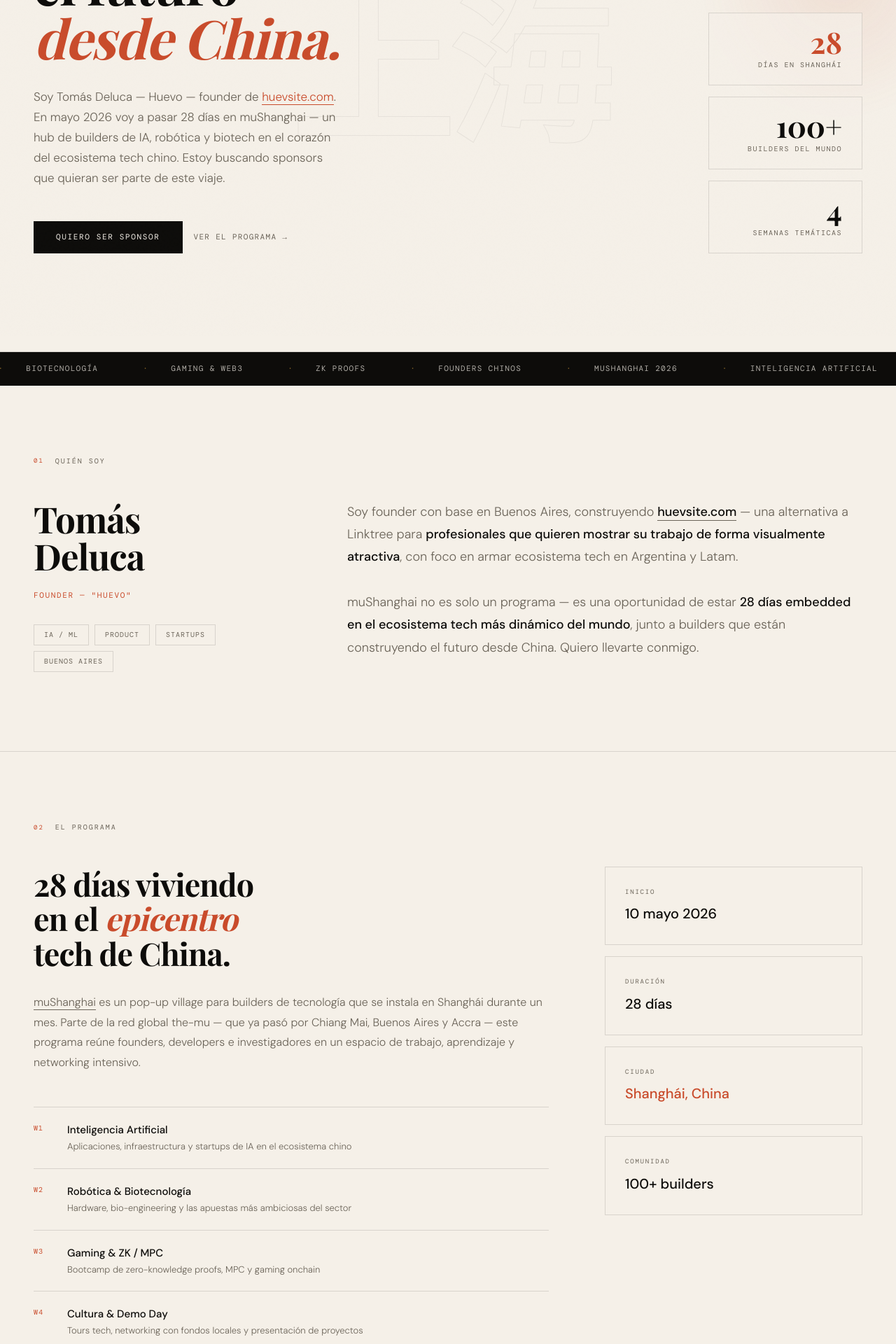
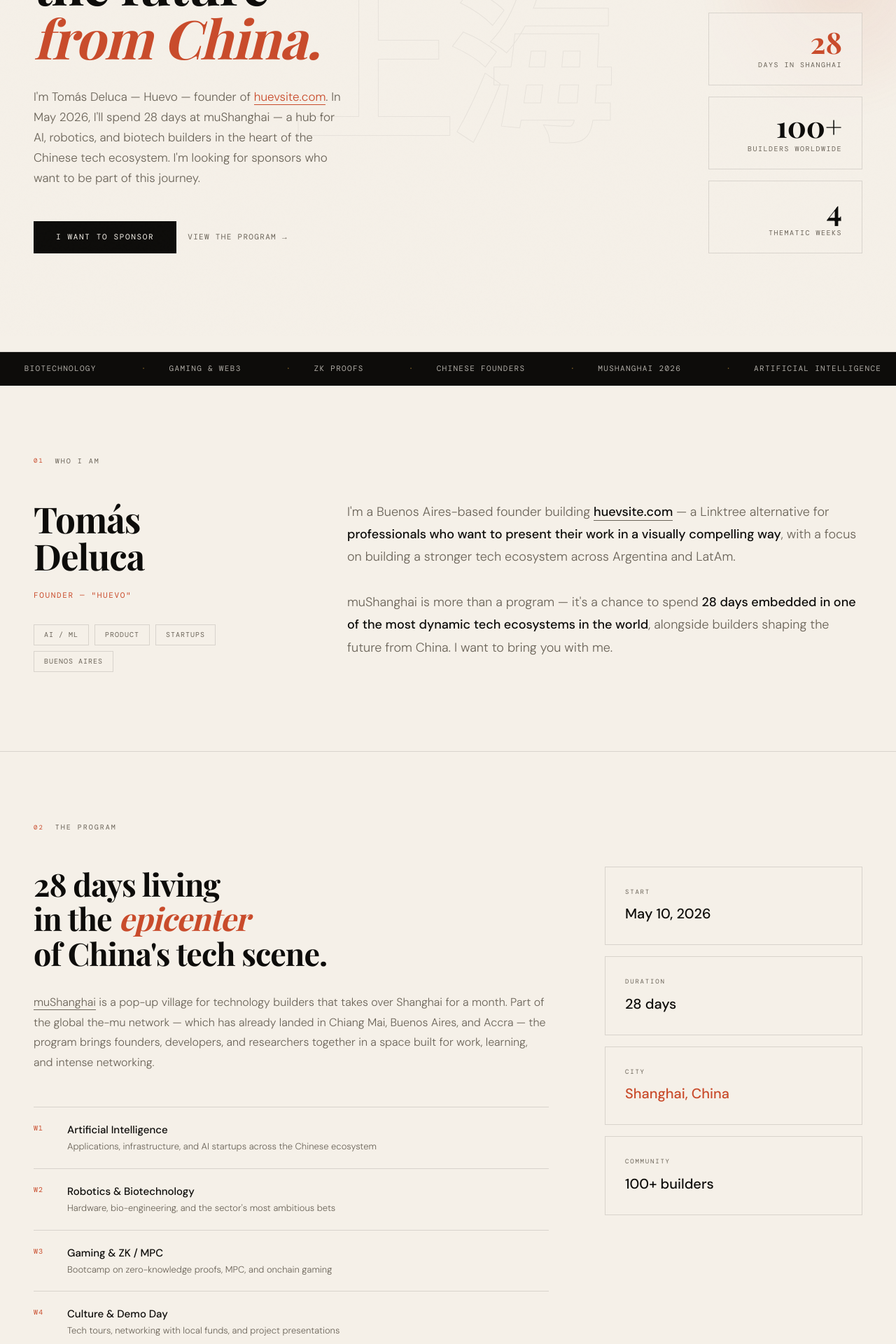
Before and after one commit to tomasdeluca1/mushangai, a Next.js app: page / in a window 1280 px wide. Shown: the part 320-2240 px from the top of the page at 70% size. Built offline with nearby package versions, Linux system fonts and the light colour scheme; a web font is replaced by a local one.

Commit message:
Translate landing page to English

```diff
--- a/app/layout.jsx
+++ b/app/layout.jsx
@@ -3,12 +3,12 @@
 export const metadata = {
   title: "Tomás Deluca @ muShanghai 2026",
   description:
-    "Landing de sponsorship para acompañar el viaje de Tomás Deluca a muShanghai 2026.",
+    "Sponsorship landing page for Tomás Deluca's muShanghai 2026 journey.",
 };
 
 export default function RootLayout({ children }) {
   return (
-    <html lang="es">
+    <html lang="en">
       <body>{children}</body>
     </html>
   );
--- a/app/page.jsx
+++ b/app/page.jsx
@@ -1,120 +1,120 @@
 import { ContactForm } from "../components/contact-form";
 
 const tickerItems = [
-  "Inteligencia Artificial",
-  "Robótica",
-  "Biotecnología",
+  "Artificial Intelligence",
+  "Robotics",
+  "Biotechnology",
   "Gaming & Web3",
   "ZK Proofs",
-  "Founders chinos",
+  "Chinese founders",
   "muShanghai 2026",
 ];
 
 const weeks = [
   {
     number: "W1",
-    title: "Inteligencia Artificial",
+    title: "Artificial Intelligence",
     description:
-      "Aplicaciones, infraestructura y startups de IA en el ecosistema chino",
+      "Applications, infrastructure, and AI startups across the Chinese ecosystem",
   },
   {
     number: "W2",
-    title: "Robótica & Biotecnología",
+    title: "Robotics & Biotechnology",
     description:
-      "Hardware, bio-engineering y las apuestas más ambiciosas del sector",
+      "Hardware, bio-engineering, and the sector's most ambitious bets",
   },
   {
     number: "W3",
     title: "Gaming & ZK / MPC",
     description:
-      "Bootcamp de zero-knowledge proofs, MPC y gaming onchain",
+      "Bootcamp on zero-knowledge proofs, MPC, and onchain gaming",
   },
   {
     number: "W4",
-    title: "Cultura & Demo Day",
+    title: "Culture & Demo Day",
     description:
-      "Tours tech, networking con fondos locales y presentación de proyectos",
+      "Tech tours, networking with local funds, and project presentations",
   },
 ];
 
 const deliverables = [
   {
     icon: "01",
-    title: "Reporte mensual",
+    title: "Monthly report",
     description:
-      "Análisis del ecosistema tech chino: startups, tendencias y oportunidades en IA, robótica y biotech. Sin intermediarios.",
+      "A direct analysis of the Chinese tech ecosystem: startups, trends, and opportunities in AI, robotics, and biotech.",
   },
   {
     icon: "02",
-    title: "Conexiones directas",
+    title: "Direct connections",
     description:
-      "Introducciones a founders, inversores y fondos del ecosistema chino. Relaciones que desde Buenos Aires llevarían años construir.",
+      "Introductions to founders, investors, and funds inside the Chinese ecosystem. Relationships that would take years to build from Buenos Aires.",
   },
   {
     icon: "03",
-    title: "Visibilidad en redes",
+    title: "Social visibility",
     description:
-      "Menciones durante el programa en Instagram y TikTok, ante una comunidad tech activa y en crecimiento.",
+      "Mentions throughout the program on Instagram and TikTok, in front of an active and growing tech audience.",
   },
   {
     icon: "04",
-    title: "Charla interna",
+    title: "Private debrief",
     description:
-      "Sesión de 60 minutos con el equipo de tu empresa al regreso, con todo lo aprendido en primera persona.",
+      "A 60-minute session with your team after I return, sharing everything learned firsthand.",
   },
   {
     icon: "05",
-    title: "Contenido técnico",
+    title: "Technical content",
     description:
-      "Posts, artículos o demos producidos durante el programa mostrando casos de uso reales con tus herramientas.",
+      "Posts, articles, or demos produced during the program showing real use cases with your tools.",
   },
   {
     icon: "06",
-    title: "Mapa de oportunidades",
+    title: "Opportunity map",
     description:
-      "Deal flow report con proyectos y startups relevantes del ecosistema para fondos e inversores interesados en Asia.",
+      "A deal flow report with projects and startups relevant to funds and investors interested in Asia.",
   },
 ];
 
 const packages = [
   {
-    name: "Aliado",
-    price: "1.000",
-    currency: "USD — pago único",
+    name: "Ally",
+    price: "1,000",
+    currency: "USD — one-time payment",
     features: [
-      "Reporte mensual del ecosistema",
-      "2 menciones en redes sociales",
-      "Logo en la web del proyecto",
-      "Acceso al newsletter post-viaje",
+      "Monthly ecosystem report",
+      "2 social media mentions",
+      "Logo on the project website",
+      "Access to the post-trip newsletter",
     ],
-    cta: "Ser Aliado",
+    cta: "Become an Ally",
   },
   {
     name: "Partner",
-    price: "3.000",
-    currency: "USD — pago único",
+    price: "3,000",
+    currency: "USD — one-time payment",
     features: [
-      "Todo lo del paquete Aliado",
-      "Intros a 3 fundadores o fondos chinos",
-      "Charla interna para tu equipo (60 min)",
-      "5 menciones en redes + contenido dedicado",
-      "Call mensual durante el programa",
+      "Everything in the Ally package",
+      "Introductions to 3 Chinese founders or funds",
+      "Private team debrief (60 min)",
+      "5 social mentions + dedicated content",
+      "Monthly call during the program",
     ],
-    cta: "Ser Partner",
+    cta: "Become a Partner",
     featured: true,
   },
   {
-    name: "Sponsor Principal",
-    price: "5.000+",
-    currency: "USD — negociable",
+    name: "Lead Sponsor",
+    price: "5,000+",
+    currency: "USD — negotiable",
     features: [
-      "Todo lo del paquete Partner",
-      "Co-branding en todo el contenido",
-      "Reporte de deal flow completo",
-      "Workshop o demo en el evento",
-      "Entregables 100% a medida",
+      "Everything in the Partner package",
+      "Co-branding across all content",
+      "Full deal flow report",
+      "Workshop or demo at the event",
+      "100% custom deliverables",
     ],
-    cta: "Hablemos",
+    cta: "Let's talk",
   },
 ];
 
@@ -125,8 +125,8 @@
         <div className="nav-logo">
           mu<span>Shanghai</span> · 2026
         </div>
-        <a href="#contacto" className="nav-cta">
-          Ser sponsor
+        <a href="#contact" className="nav-cta">
+          Become a sponsor
         </a>
       </nav>
 
@@ -134,44 +134,45 @@
         <section className="hero">
           <div className="hero-bg-text">上海</div>
           <div className="hero-left">
-            <div className="hero-eyebrow">Buenos Aires → Shanghái · 10 mayo 2026</div>
+            <div className="hero-eyebrow">Buenos Aires → Shanghai · May 10, 2026</div>
             <h1 className="hero-title">
-              Construyendo
+              Building
               <br />
-              el futuro
+              the future
               <br />
-              <em>desde China.</em>
+              <em>from China.</em>
             </h1>
             <p className="hero-lead">
-              Soy Tomás Deluca — Huevo — founder de{" "}
+              I'm Tomás Deluca — Huevo — founder of{" "}
               <a href="https://huevsite.com" target="_blank" rel="noreferrer">
                 huevsite.com
               </a>
-              . En mayo 2026 voy a pasar 28 días en muShanghai — un hub de builders
-              de IA, robótica y biotech en el corazón del ecosistema tech chino.
-              Estoy buscando sponsors que quieran ser parte de este viaje.
+              . In May 2026, I'll spend 28 days at muShanghai — a hub for AI,
+              robotics, and biotech builders in the heart of the Chinese tech
+              ecosystem. I'm looking for sponsors who want to be part of this
+              journey.
             </p>
             <div className="hero-actions">
-              <a href="#contacto" className="btn-primary">
-                Quiero ser sponsor
+              <a href="#contact" className="btn-primary">
+                I want to sponsor
               </a>
-              <a href="#programa" className="btn-secondary">
-                Ver el programa
+              <a href="#program" className="btn-secondary">
+                View the program
               </a>
             </div>
           </div>
           <div className="hero-right">
             <div className="stat-card accent">
               <div className="stat-number">28</div>
-              <div className="stat-label">Días en Shanghái</div>
+              <div className="stat-label">Days in Shanghai</div>
             </div>
             <div className="stat-card">
               <div className="stat-number">100+</div>
-              <div className="stat-label">Builders del mundo</div>
+              <div className="stat-label">Builders worldwide</div>
             </div>
             <div className="stat-card">
               <div className="stat-number">4</div>
-              <div className="stat-label">Semanas temáticas</div>
+              <div className="stat-label">Thematic weeks</div>
             </div>
           </div>
         </section>
@@ -187,9 +188,9 @@
           </div>
         </div>
 
-        <section id="sobre-mi">
+        <section id="about">
           <div className="section-label" data-n="01">
-            Quién soy
+            Who I am
           </div>
           <div className="about-grid reveal-grid">
             <div>
@@ -200,7 +201,7 @@
               </div>
               <div className="about-role">Founder — "Huevo"</div>
               <div className="about-tags">
-                <span className="tag">IA / ML</span>
+                <span className="tag">AI / ML</span>
                 <span className="tag">Product</span>
                 <span className="tag">Startups</span>
                 <span className="tag">Buenos Aires</span>
@@ -208,51 +209,53 @@
             </div>
             <div>
               <p className="about-text">
-                Soy founder con base en Buenos Aires, construyendo{" "}
+                I'm a Buenos Aires-based founder building{" "}
                 <a href="https://huevsite.com" target="_blank" rel="noreferrer">
                   <strong>huevsite.com</strong>
                 </a>{" "}
-                — una alternativa a Linktree para{" "}
+                — a Linktree alternative for{" "}
                 <strong>
-                  profesionales que quieren mostrar su trabajo de forma visualmente
-                  atractiva
+                  professionals who want to present their work in a visually
+                  compelling way
                 </strong>
-                , con foco en armar ecosistema tech en Argentina y Latam.
+                , with a focus on building a stronger tech ecosystem across
+                Argentina and LatAm.
               </p>
               <p className="about-text">
-                muShanghai no es solo un programa — es una oportunidad de estar{" "}
+                muShanghai is more than a program — it's a chance to spend{" "}
                 <strong>
-                  28 días embedded en el ecosistema tech más dinámico del mundo
+                  28 days embedded in one of the most dynamic tech ecosystems in
+                  the world
                 </strong>
-                , junto a builders que están construyendo el futuro desde China.
-                Quiero llevarte conmigo.
+                , alongside builders shaping the future from China. I want to
+                bring you with me.
               </p>
             </div>
           </div>
         </section>
 
-        <section id="programa">
+        <section id="program">
           <div className="section-label" data-n="02">
-            El programa
+            The program
           </div>
           <div className="event-grid reveal-grid">
             <div>
               <h2 className="event-headline">
-                28 días viviendo
+                28 days living
                 <br />
-                en el <em>epicentro</em>
+                in the <em>epicenter</em>
                 <br />
-                tech de China.
+                of China's tech scene.
               </h2>
               <p className="event-text">
                 <a href="https://muShanghai.xyz" target="_blank" rel="noreferrer">
                   muShanghai
                 </a>{" "}
-                es un pop-up village para builders de tecnología que se instala en
-                Shanghái durante un mes. Parte de la red global the-mu — que ya pasó
-                por Chiang Mai, Buenos Aires y Accra — este programa reúne founders,
-                developers e investigadores en un espacio de trabajo, aprendizaje y
-                networking intensivo.
+                is a pop-up village for technology builders that takes over
+                Shanghai for a month. Part of the global the-mu network — which
+                has already landed in Chiang Mai, Buenos Aires, and Accra — the
+                program brings founders, developers, and researchers together in
+                a space built for work, learning, and intense networking.
               </p>
               <div className="weeks-list">
                 {weeks.map((week) => (
@@ -268,33 +271,33 @@
             </div>
             <aside className="event-sidebar">
               <div className="info-block">
-                <div className="info-block-label">Inicio</div>
-                <div className="info-block-value">10 mayo 2026</div>
+                <div className="info-block-label">Start</div>
+                <div className="info-block-value">May 10, 2026</div>
               </div>
               <div className="info-block">
-                <div className="info-block-label">Duración</div>
-                <div className="info-block-value">28 días</div>
+                <div className="info-block-label">Duration</div>
+                <div className="info-block-value">28 days</div>
               </div>
               <div className="info-block">
-                <div className="info-block-label">Ciudad</div>
-                <div className="info-block-value red">Shanghái, China</div>
+                <div className="info-block-label">City</div>
+                <div className="info-block-value red">Shanghai, China</div>
               </div>
               <div className="info-block">
-                <div className="info-block-label">Comunidad</div>
+                <div className="info-block-label">Community</div>
                 <div className="info-block-value">100+ builders</div>
               </div>
             </aside>
           </div>
         </section>
 
-        <section id="valor">
+        <section id="value">
           <div className="section-label" data-n="03">
-            Lo que traés de vuelta
+            What comes back with you
           </div>
           <p className="section-intro">
-            Como sponsor, no estás comprando visibilidad genérica. Estás invirtiendo
-            en inteligencia de mercado real, conexiones directas y contenido
-            generado desde adentro del ecosistema.
+            As a sponsor, you're not buying generic visibility. You're investing
+            in real market intelligence, direct connections, and content created
+            from inside the ecosystem itself.
           </p>
           <div className="deliverables-grid">
             {deliverables.map((item) => (
@@ -307,14 +310,14 @@
           </div>
         </section>
 
-        <section id="paquetes">
+        <section id="packages">
           <div className="section-label" data-n="04">
-            Paquetes de sponsorship
+            Sponsorship packages
           </div>
           <p className="packages-intro">
-            Tres formas de
+            Three ways to
             <br />
-            acompañar el viaje.
+            back the journey.
           </p>
           <div className="packages-grid">
             {packages.map((pkg) => (
@@ -322,7 +325,7 @@
                 className={`package${pkg.featured ? " featured" : ""}`}
                 key={pkg.name}
               >
-                {pkg.featured ? <div className="package-badge">Recomendado</div> : null}
+                {pkg.featured ? <div className="package-badge">Recommended</div> : null}
                 <div className="package-name">{pkg.name}</div>
                 <div className="package-price">{pkg.price}</div>
                 <div className="package-currency">{pkg.currency}</div>
@@ -331,7 +334,7 @@
                     <li key={feature}>{feature}</li>
                   ))}
                 </ul>
-                <a href="#contacto" className="pkg-btn">
+                <a href="#contact" className="pkg-btn">
                   {pkg.cta}
                 </a>
               </article>
@@ -339,22 +342,22 @@
           </div>
         </section>
 
-        <section id="contacto">
+        <section id="contact">
           <div className="section-label" data-n="05">
-            Contacto
+            Contact
           </div>
           <div className="contact-grid reveal-grid">
             <div>
               <h2 className="contact-headline">
-                ¿Te sumás
+                Want to join
                 <br />
-                al <em>viaje?</em>
+                the <em>journey?</em>
               </h2>
               <p className="contact-sub">
-                Si tu empresa o fondo tiene interés en el ecosistema tech chino, en
-                inteligencia de mercado de primera mano, o simplemente querés apoyar
-                a un founder argentino que va a construir al otro lado del mundo —
-                escribime. Los entregables son siempre negociables.
+                If your company or fund is interested in China's tech ecosystem,
+                firsthand market intelligence, or simply wants to back an
+                Argentine founder building on the other side of the world — send
+                me a note. Deliverables are always negotiable.
               </p>
             </div>
             <ContactForm />
@@ -367,9 +370,9 @@
           mu<span>Shanghai</span>
         </div>
         <div className="footer-copy">
-          Buenos Aires → Shanghái · 2026
+          Buenos Aires → Shanghai · 2026
           <br />
-          Un proyecto de Tomás Deluca
+          A project by Tomás Deluca
         </div>
       </footer>
     </>
```
Also changed, not shown: app/api/contact/route.js (+14 -15 lines), components/contact-form.jsx (+14 -14 lines).
